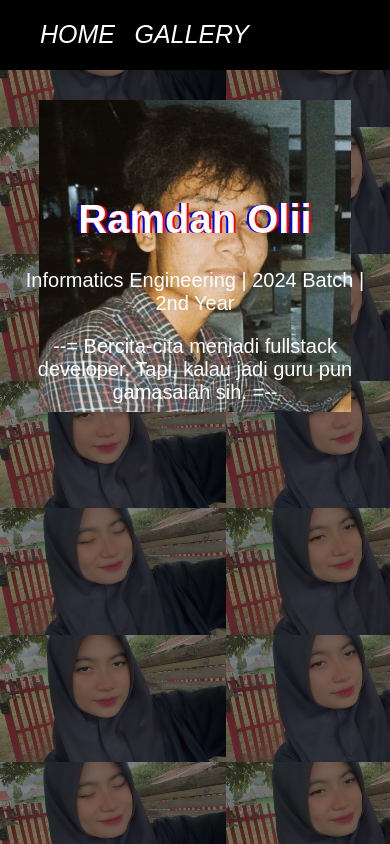
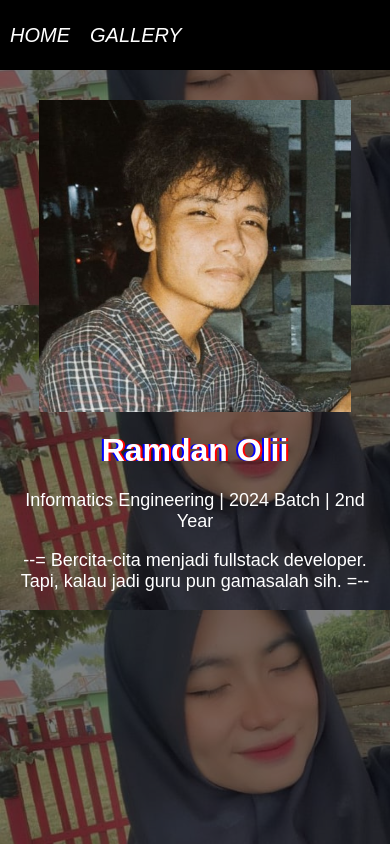
Before and after one commit to ramdanolii14/ramdanportofolio, a plain HTML site: page index.html in a window 390 px wide. Drawn offline with Linux system fonts and the light colour scheme.

Commit message:
Update style.css

```diff
--- a/style.css
+++ b/style.css
@@ -5,6 +5,8 @@ body {
         url(background.jpg),
         no-repeat;
     background-size: cover;
+    margin: 0;
+    padding: 0;
 }
 
 nav {
@@ -14,35 +16,32 @@ nav {
     left: 0;
     width: 100%;
     height: 70px;
-}
-
-img {
-    width: 200px;
-    height: 200px;
-    position: relative;
-    top: 180px;
-    left: 650px;
+    display: flex;
+    align-items: center;
+    z-index: 999;
 }
 
 a {
     font-size: 25px;
     font-style: italic;
-    position: relative;
     text-decoration: none;
-    padding: 5px;
-    padding-top: 10px;
-    padding-left: 10px;
-    top: 20px;
-    left: 30px;
+    padding: 10px;
     color: white;
+}
+
+img {
+    display: block;
+    max-width: 200px;
+    width: 100%;
+    height: auto;
+    margin: 100px auto 20px auto; /* jarak dari nav + ke bawah */
 }
 
 h1 {
     color: white;
     text-align: center;
     font-size: 40px;
-    position: relative;
-    top: 170px;
+    margin-top: 0;
     animation: glitchText 1s infinite;
 }
 
@@ -50,21 +49,28 @@ p {
     color: white;
     text-align: center;
     font-size: 20px;
-    position: relative;
-    top: 170px;
+    margin-top: 10px;
 }
 
 @media (max-width: 768px) {
     img {
-    position: absolute;
-    top: 100px;
-    left: 50%;
-    transform: translateX(-50%);
-    width: 80%;
-    height: auto;
+        max-width: 80%;
+        margin-top: 100px;
+    }
+
+    h1 {
+        font-size: 32px;
+    }
+
+    p {
+        font-size: 18px;
+        padding: 0 10px;
+    }
+
+    a {
+        font-size: 20px;
     }
 }
-
 
 @keyframes glitchText {
     0% {
```
Lines whose indentation alone changed are shown as unchanged.
